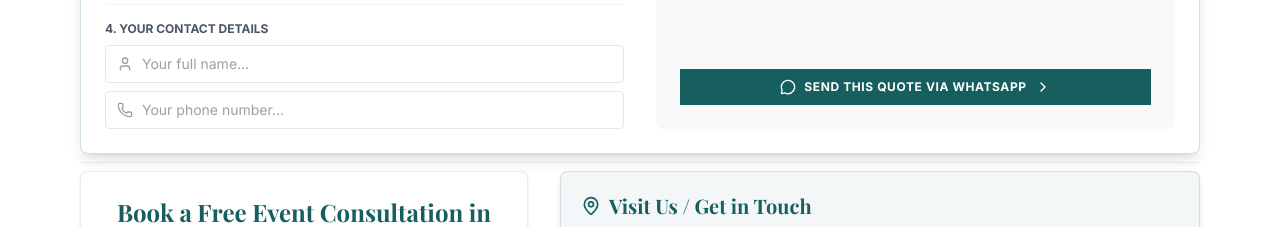
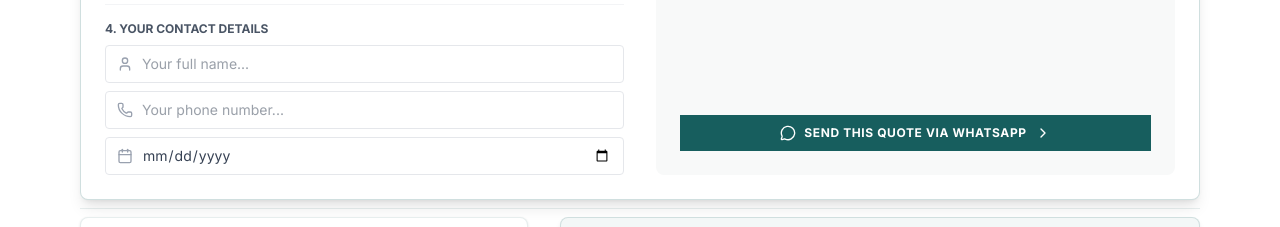
Before and after one commit to Rajeshkumar-G-FSD/EMediaV1-main, a React (Vite) app: page / in a window 1280 px wide. Shown: the part 4520-4747 px from the top of the page. Built offline with nearby package versions, Linux system fonts and the light colour scheme; no server answers; a web font is replaced by a local one.

Commit message:
datepciket restriction

```diff
--- a/src/components/BudgetEstimator.tsx
+++ b/src/components/BudgetEstimator.tsx
@@ -1,5 +1,5 @@
 import { useState } from 'react';
-import { Calculator, Check, ChevronRight, ClipboardList, User, Phone, MessageCircle } from 'lucide-react';
+import { Calculator, Check, ChevronRight, ClipboardList, User, Phone, MessageCircle, Calendar } from 'lucide-react';
 import { collection, addDoc } from 'firebase/firestore';
 import { db } from '../lib/firebase.ts';
 import { EVENT_TYPES, ADDONS } from '../data.ts';
@@ -17,8 +17,11 @@ export default function BudgetEstimator({ onQuoteSubmit }: EstimatorProps) {
   const [budget, setBudget] = useState(50000);
   const [contactName, setContactName] = useState('');
   const [contactPhone, setContactPhone] = useState('');
+  const [eventDate, setEventDate] = useState('');
   const [errorMsg, setErrorMsg] = useState('');
   const [submittedQuote, setSubmittedQuote] = useState(false);
+
+  const todayStr = new Date().toISOString().split('T')[0];
 
   const formatCurrency = (num: number) => {
     return new Intl.NumberFormat('en-IN', { style: 'currency', currency: 'INR', maximumFractionDigits: 0 }).format(num);
@@ -47,6 +50,14 @@ export default function BudgetEstimator({ onQuoteSubmit }: EstimatorProps) {
       setErrorMsg('Please enter a valid contact phone number.');
       return;
     }
+    if (!eventDate) {
+      setErrorMsg('Please select your event date.');
+      return;
+    }
+    if (eventDate < todayStr) {
+      setErrorMsg('Event date cannot be in the past.');
+      return;
+    }
 
     const addonLines = selectedAddons.length
       ? selectedAddons.map((a) => `- ${a.label}: ${formatCurrency(a.price)}`).join('\n')
@@ -61,6 +72,7 @@ ${addonLines}
 Approximate Budget: ${formatCurrency(budget)}
 Estimated Total: ${formatCurrency(grandTotal)}
 
+Event Date: ${eventDate}
 Name: ${contactName.trim()}
 Phone: ${contactPhone.trim()}`;
 
@@ -78,6 +90,7 @@ Phone: ${contactPhone.trim()}`;
         paymentStatus: 'unpaid',
         customerName: contactName.trim(),
         customerPhone: contactPhone.trim(),
+        eventDate,
         createdAt: Date.now(),
       });
     } catch (err) {
@@ -198,6 +211,20 @@ Phone: ${contactPhone.trim()}`;
                   id="estimator-contact-phone"
                 />
               </div>
+              <div className="relative">
+                <span className="absolute inset-y-0 left-0 pl-3 flex items-center text-gray-400">
+                  <Calendar className="h-4 w-4" />
+                </span>
+                <input
+                  type="date"
+                  placeholder="Your event date..."
+                  min={todayStr}
+                  className="w-full pl-9 pr-3 py-2 border border-gray-200 rounded text-sm focus:border-primary focus:outline-none"
+                  value={eventDate}
+                  onChange={(e) => setEventDate(e.target.value)}
+                  id="estimator-event-date"
+                />
+              </div>
             </div>
           </div>
         </div>
--- a/src/components/InquiryForm.tsx
+++ b/src/components/InquiryForm.tsx
@@ -356,6 +356,7 @@ Notes: ${notes || 'None'}`;
                 </span>
                 <input
                   type="date"
+                  min={new Date().toISOString().split('T')[0]}
                   className="w-full pl-9 pr-3 py-2 border border-gray-200 rounded text-sm focus:border-primary focus:outline-none"
                   value={weddingDate}
                   onChange={(e) => setWeddingDate(e.target.value)}
```
